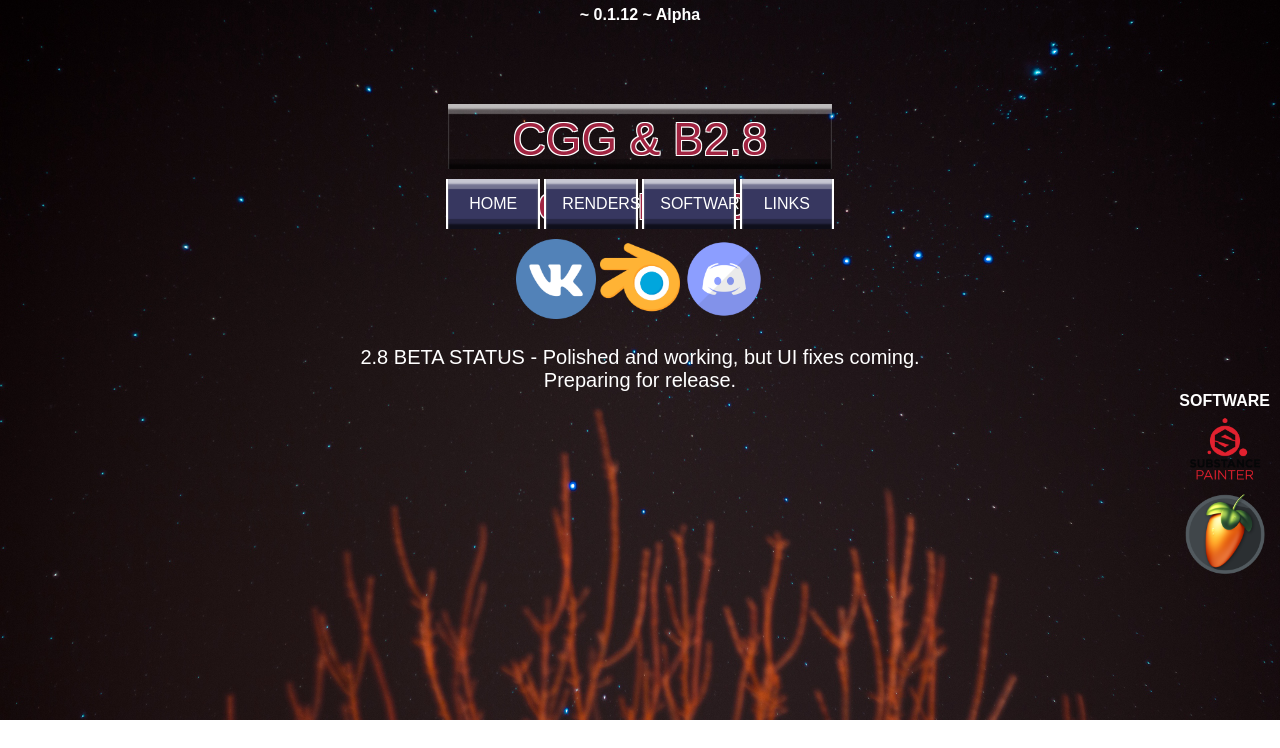
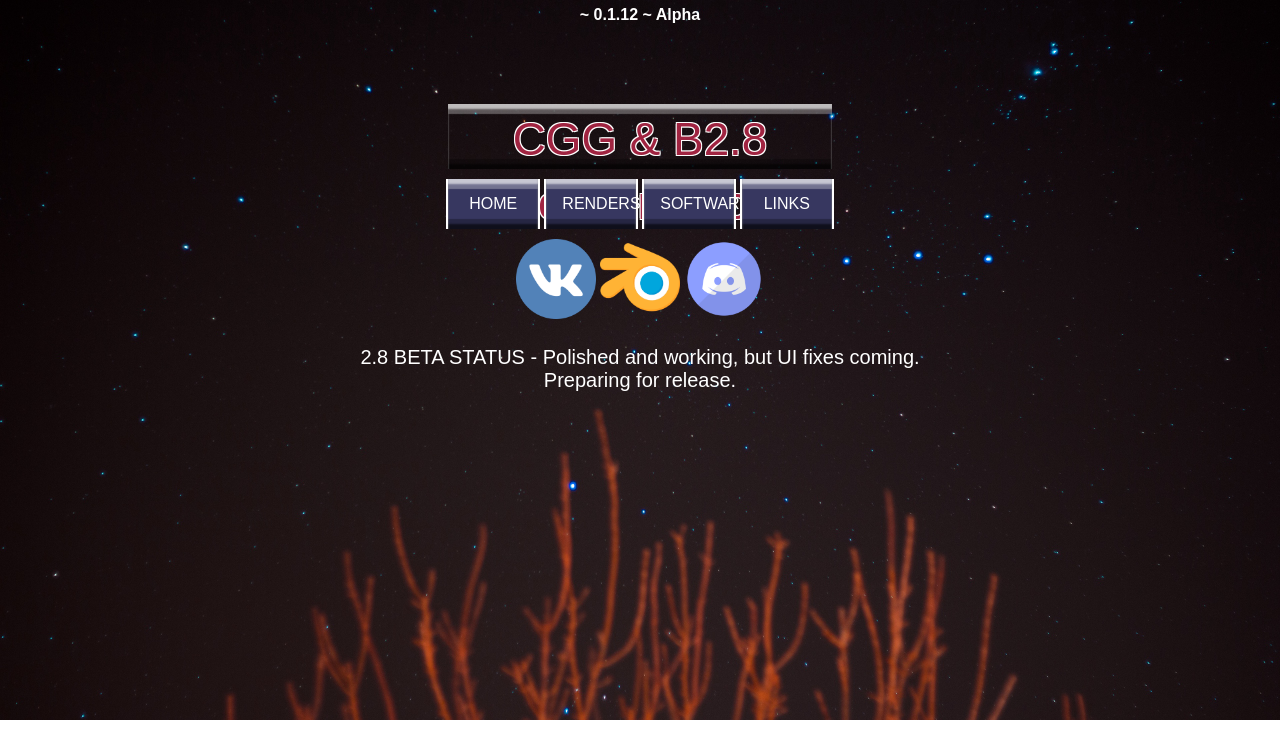
Before and after one commit to SUDOARCH/CGG, a plain HTML site: page index.html in a window 1280 px wide. Drawn offline with Linux system fonts and the light colour scheme.

Commit message:
Update index.html

```diff
--- a/index.html
+++ b/index.html
@@ -39,16 +39,6 @@
 		<br>Preparing for release.
 	</div>
 
-	<div class="Software">
-		<b>SOFTWARE</b>
-		<div>
-			<a href="https://drive.google.com/open?id=1WqSI2JrayUy-lftSoBgN0UY1rJL8QaHc"><img src="img/sp_logo.png" width="80" height="80"></a>
-		</div>
-		<div>
-			<a href="http://www.mediafire.com/file/w9700ddew53x1hm/FLS_20.1.2.887.zip/file"><img src="img/fls_logo.png" width="80" height="80"></a>
-		</div>
-	</div>
-
 	<footer>
 		CGG - United CG. 2019
 	</footer>
```
